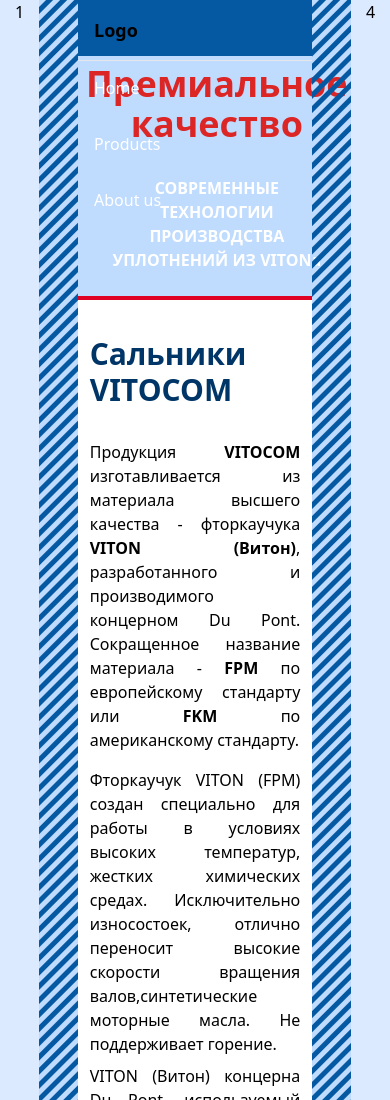
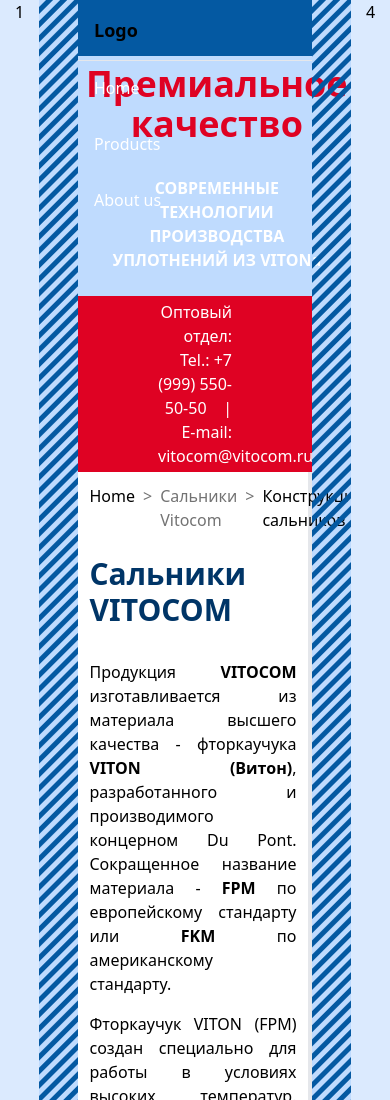
Before and after one commit to vidra/vitocom_ru, a plain HTML site: page src/index.html in a window 390 px wide. Shown: the top 1100 px of the page. Drawn offline with Linux system fonts and the light colour scheme.

Commit message:
add phone

```diff
--- a/src/index.html
+++ b/src/index.html
@@ -39,16 +39,50 @@
   </div>
 
      <div class="col-span-2 col-start-3 row-start-2 object-contain hover:object-scale-down w-fit">
-      <p class="font-bold text-red-600 text-4xl p-2">Премиальное качество</p>
+      <p class="font-bold text-[#df0223] text-4xl p-2">Премиальное качество</p>
 <p class="font-bold 2xl:text-6xl xl:text-5xl lg:text-4xl md:text-3xl sm:text-2xl p-6 font-sans text-white">СОВРЕМЕННЫЕ ТЕХНОЛОГИИ ПРОИЗВОДСТВА УПЛОТНЕНИЙ ИЗ VITONa</p>
      </div>
 
    <div class="col-start-6 row-start-2"></div>
 
  <div class="flex col-span-2 col-start-5 row-start-2 p-8 ml-20 w-[24rem] w-fit"> <img class="object-contain hover:object-scale-down lg:w-96 lg:h-full sm:w-48 sm:h-full aspect-ratio: auto "src="logo_1.webp" alt=""  /></div>
- <div class="col-span-4 col-start-3  bg-[#df0223] h-1 flex m-0 "></div>
- <div class="col-span-4 col-start-3 bg-white h-fit m-0 ">
+ <div class="col-span-4 col-start-3  bg-[#df0223] h-fit  ">
+<p class="text-right whitespace-pre-wrap font-semi-bold py-1 px-20 text-white">Оптовый отдел:   Tel.: +7 (999) 550-50-50    |     E-mail: vitocom@vitocom.ru</p>
+ </div>
+
+
+ <div class="col-span-4 col-start-3 bg-white h-fit m-0 border-r-4 border--500 ">
          <div class="mt-3 prose lg:prose-stone max-w-[90%] mx-auto lg:prose-base sm:prose-sm text-justify ">
+
+
+<nav class="bg-grey-light w-full rounded-md">
+  <ol class="list-reset flex">
+    <li>
+      <a
+        href="#"
+        class="text-primary transition duration-150 ease-in-out hover:text-primary-600 focus:text-primary-600 active:text-primary-700 dark:text-primary-400 dark:hover:text-primary-500 dark:focus:text-primary-500 dark:active:text-primary-600"
+        >Home</a>
+    </li>
+    <li>
+      <span class="mx-2 text-neutral-500 dark:text-neutral-400">></span>
+    </li>
+
+        <li class="text-neutral-500 dark:text-neutral-400">Сальники Vitocom
+
+    </li>
+    <li>
+      <span class="mx-2 text-neutral-500 dark:text-neutral-400">></span>
+    </li>
+    <li>
+      <a
+        href="#"
+        class="text-primary transition duration-150 ease-in-out hover:text-primary-600 focus:text-primary-600 active:text-primary-700 dark:text-primary-400 dark:hover:text-primary-500 dark:focus:text-primary-500 dark:active:text-primary-600"
+        >Конструкции сальников</a
+      >
+    </li>
+
+  </ol>
+</nav>
           <h1 id="2" class="py-6 text-3xl font-bold text-[#003567]">
  Сальники VITOCOM </h1>
 
```
Also changed, not shown: dist/output.css.
